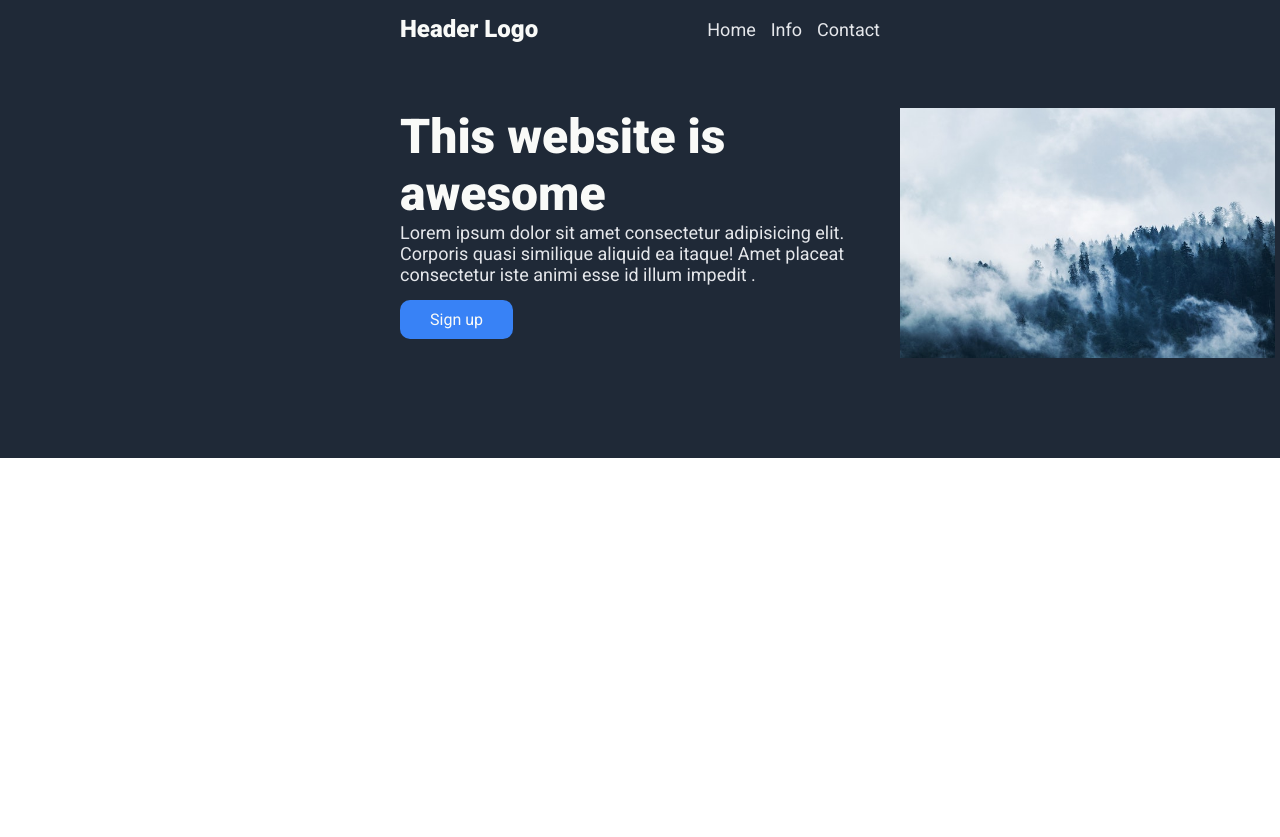
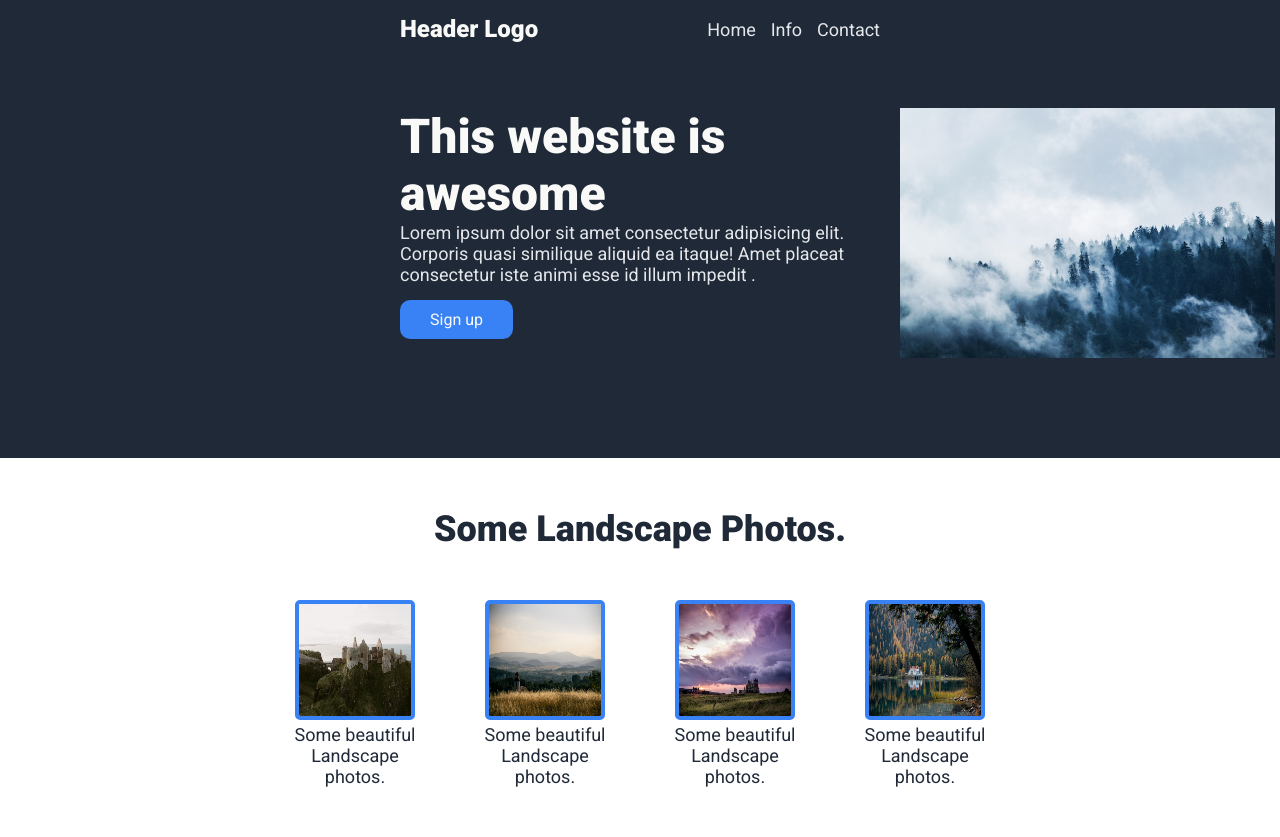
Before and after one commit to Sandeep1111able/Landing-Page, a plain HTML site: page index.html in a window 1280 px wide. Before the commit the page ends 800 px from the top, so only its background shows below. Drawn offline with Linux system fonts and the light colour scheme.

Commit message:
Add Section Info with styling and Four new images

```diff
--- a/index.html
+++ b/index.html
@@ -27,5 +27,27 @@
         </div>
     </header>
 
+    <section class="info">
+        <h2>Some Landscape Photos.</h2>
+        <div class="info-gallery">
+            <div class="info-box">
+                <img src="./images/pexels-iain-2350366.jpg" alt="Landscape Photo">
+                <p>Some beautiful Landscape photos.</p>
+            </div>
+            <div class="info-box">
+                <img src="./images/pexels-kamil-zubrzycki-1245066.jpg" alt="Landscape Photo">
+                <p>Some beautiful Landscape photos.</p>
+            </div>
+            <div class="info-box">
+                <img src="./images/pexels-peter-spencer-663487.jpg" alt="Landscape Photo">
+                <p>Some beautiful Landscape photos.</p>
+            </div>
+            <div class="info-box">
+                <img src="./images/pexels-tatiana-syrikova-3934023.jpg" alt="Landscape Photo">
+                <p>Some beautiful Landscape photos.</p>
+            </div>
+        </div>
+    </section>
+
 </body>
 </html>
--- a/style.css
+++ b/style.css
@@ -92,3 +92,39 @@ header{
 .signup-dark:hover{
     background-color: #3881f67e;
 }
+
+.info{
+    background-color: #fff;
+    text-align: center;
+    padding: 50px 0;
+}
+
+.info h2{
+    font-size: 36px;
+    font-weight: 900;
+    color: #1F2937;
+    margin-bottom: 50px;
+}
+
+.info-gallery{
+    display: flex;
+    justify-content: center;
+    gap: 40px;
+
+}
+
+.info-box{
+    width: 150px;
+}
+
+.info-box img{
+    width: 120px;
+    height: 120px;
+    border-radius: 5px;
+    border: 4px #3882F6 solid;
+}
+
+.info-box p{
+    font-size: 18px;
+    color: #1F2937;
+}
```
Also changed, not shown: images/pexels-iain-2350366.jpg (added), images/pexels-kamil-zubrzycki-1245066.jpg (added), images/pexels-peter-spencer-663487.jpg (added), images/pexels-tatiana-syrikova-3934023.jpg (added).
